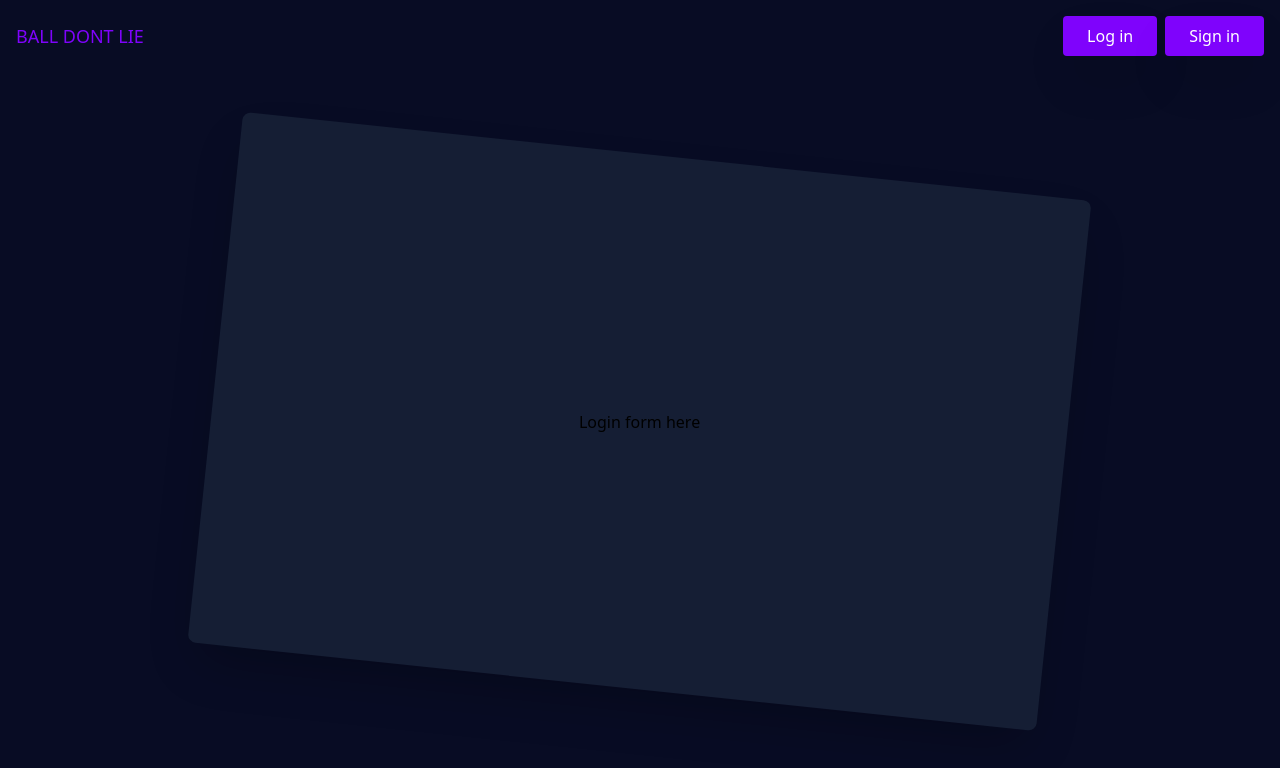
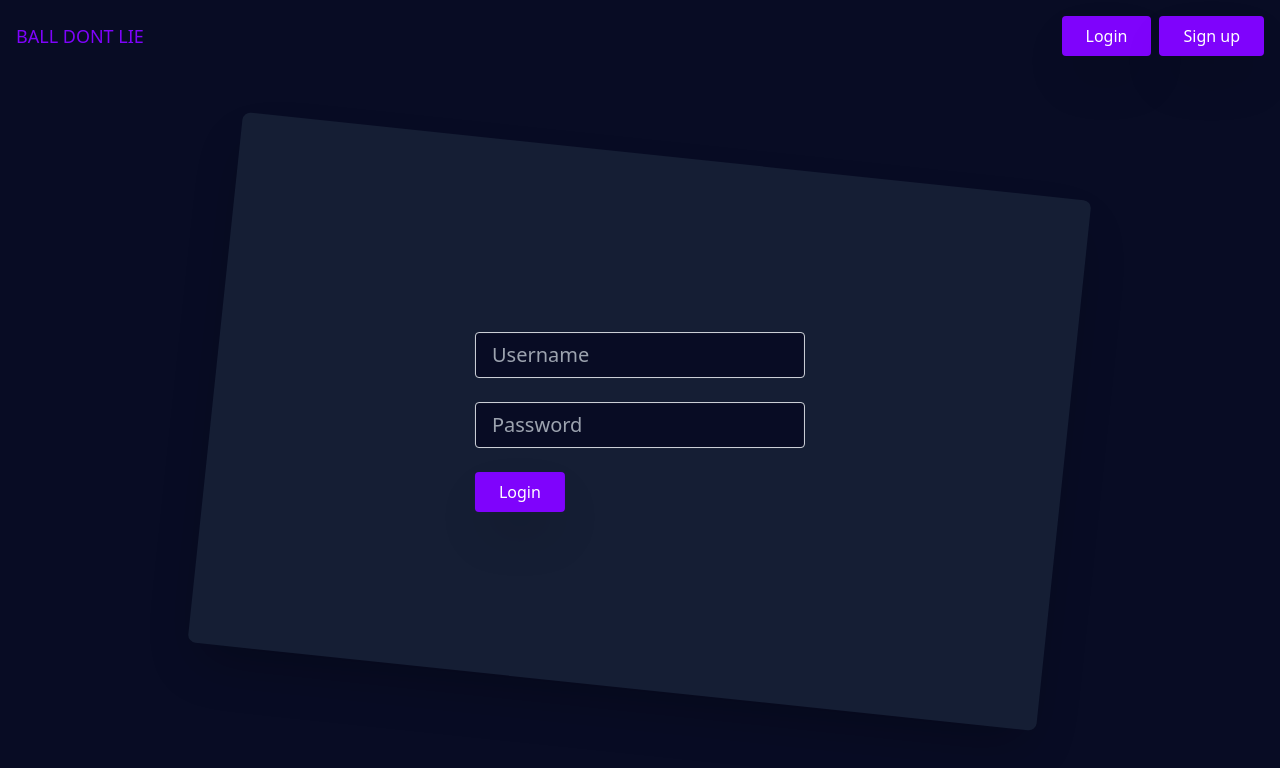
Before and after one commit to NikoKynsijarvi/BallDontLie, a React (Create React App) app: page /login in a window 1280 px wide. Shown: the top 768 px of the page. Built offline with nearby package versions, Linux system fonts and the light colour scheme.

Commit message:
login form added

```diff
--- a/package.json
+++ b/package.json
@@ -5,6 +5,8 @@
   "dependencies": {
     "@headlessui/react": "^1.6.6",
     "@heroicons/react": "^1.0.6",
+    "@react-three/drei": "^9.17.3",
+    "@react-three/fiber": "^8.2.1",
     "@testing-library/jest-dom": "^5.16.4",
     "@testing-library/react": "^13.3.0",
     "@testing-library/user-event": "^13.5.0",
@@ -12,6 +14,7 @@
     "react-dom": "^18.2.0",
     "react-router-dom": "^6.3.0",
     "react-scripts": "5.0.1",
+    "three": "^0.142.0",
     "web-vitals": "^2.1.4"
   },
   "scripts": {
--- /dev/null
+++ b/src/components/Loginform.js
@@ -0,0 +1,44 @@
+import React, { useState } from "react";
+
+function Loginform() {
+  const [username, setUsername] = useState("");
+  const [password, setPassword] = useState("");
+
+  const handleUsernameChange = (e) => {
+    setUsername(e.target.value);
+  };
+
+  const handlePasswordChange = (e) => {
+    setPassword(e.target.value);
+  };
+
+  return (
+    <div className="-rotate-6">
+      <div class="mb-6">
+        <input
+          type="text"
+          class="form-control block w-full px-4 py-2 text-xl font-normal text-gray-700 bg-background bg-clip-padding border border-solid border-gray-300 rounded transition ease-in-out m-0 focus:text-gray-700 focus:bg-white focus:border-blue-600 focus:outline-none"
+          id="exampleFormControlInput2"
+          placeholder="Username"
+          onChange={(e) => handleUsernameChange(e)}
+        />
+      </div>
+      <div class="mb-6">
+        <input
+          type="password"
+          class="form-control block w-full px-4 py-2 text-xl font-normal text-gray-700 bg-background bg-clip-padding border border-solid border-gray-300 rounded transition ease-in-out m-0 focus:text-gray-700 focus:bg-white focus:border-blue-600 focus:outline-none"
+          id="exampleFormControlInput2"
+          placeholder="Password"
+          onChange={(e) => handlePasswordChange(e)}
+        />
+      </div>
+      <button className="bg-primary px-6 py-2 rounded cursor-pointer text-white shadow-2xl hover:bg-violet-500">
+        Login
+      </button>
+      <h1>{username}</h1>
+      <h1>{password}</h1>
+    </div>
+  );
+}
+
+export default Loginform;
--- a/src/components/Navbar.js
+++ b/src/components/Navbar.js
@@ -3,21 +3,21 @@ import { Link } from "react-router-dom";
 
 function Navbar() {
   return (
-    <div className="flex items-center justify-between p-4 z-[100] w-full absolute ">
+    <div className="flex items-center justify-between p-4 z-[100] w-full sm:absolute ">
       <Link to="/">
-        <h1 className="text-lg font-medium text-primary cursor-pointer  hover:text-violet-500">
+        <h1 className="text-lg text-small sm:font-medium text-primary cursor-pointer  hover:text-violet-500">
           BALL DONT LIE
         </h1>
       </Link>
       <div className="flex gap-x-2">
         <Link to="/login">
           <button className="bg-primary px-6 py-2 rounded cursor-pointer text-white shadow-2xl hover:bg-violet-500">
-            Log in
+            Login
           </button>
         </Link>
         <Link to="/login">
           <button className="bg-primary px-6 py-2 rounded cursor-pointer text-white shadow-2xl hover:bg-violet-500">
-            Sign in
+            Sign up
           </button>
         </Link>
       </div>
--- a/src/pages/LandingPage.js
+++ b/src/pages/LandingPage.js
@@ -5,13 +5,13 @@ function LandingPage() {
   return (
     <div className="h-screen w-screen  bg-background">
       <Navbar />
-      <div className="flex flex-col sm:flex-row w-full h-full items-center">
-        <div className="flex w-1/2  h-3/5 justify-center">
-          <h1 className="text-7xl text-white font-bold underline decoration-primary hover:decoration-secondary">
+      <div className=" flex flex-col sm:flex-row w-full h-full items-center">
+        <div className="w-2/3 flex justify-center h-1/2  sm:w-1/2  sm:h-3/5 ">
+          <h1 className=" text-6xl sm:text-7xl text-white font-bold underline decoration-primary hover:decoration-secondary">
             Ball Dont Lie
           </h1>
         </div>
-        <div className="flex w-1/3 bg-darkprimary h-3/5 rotate-12"></div>
+        <div className="w-2/3 h-2/4 flex sm:w-1/3 bg-darkprimary sm:h-3/5 rounded-md rotate-12 justify-center items-center"></div>
       </div>
     </div>
   );
--- a/src/pages/LoginPage.js
+++ b/src/pages/LoginPage.js
@@ -1,13 +1,14 @@
 import React from "react";
 import Navbar from "../components/Navbar";
+import Loginform from "../components/Loginform";
 
 function LoginPage() {
   return (
     <div>
       <Navbar />
       <div className="flex w-screen h-screen justify-center items-center">
-        <div className="mt-11 flex h-5/6 w-5/6 sm:w-2/3 sm:h-4/6 rotate-6 bg-darkprimary z-20 rounded-lg shadow-2xl items-center justify-center ">
-          <h1 className="-rotate-6">Login form here</h1>
+        <div className="mt-11 flex h-5/6 w-5/6 sm:w-2/3 sm:h-4/6 rotate-6  bg-darkprimary z-20 rounded-lg shadow-2xl items-center justify-center ">
+          <Loginform />
         </div>
       </div>
     </div>
```
Also changed, not shown: public/license.txt (added), public/robots.txt (deleted), 1 other file (tests, documents, lock files or other folders).
